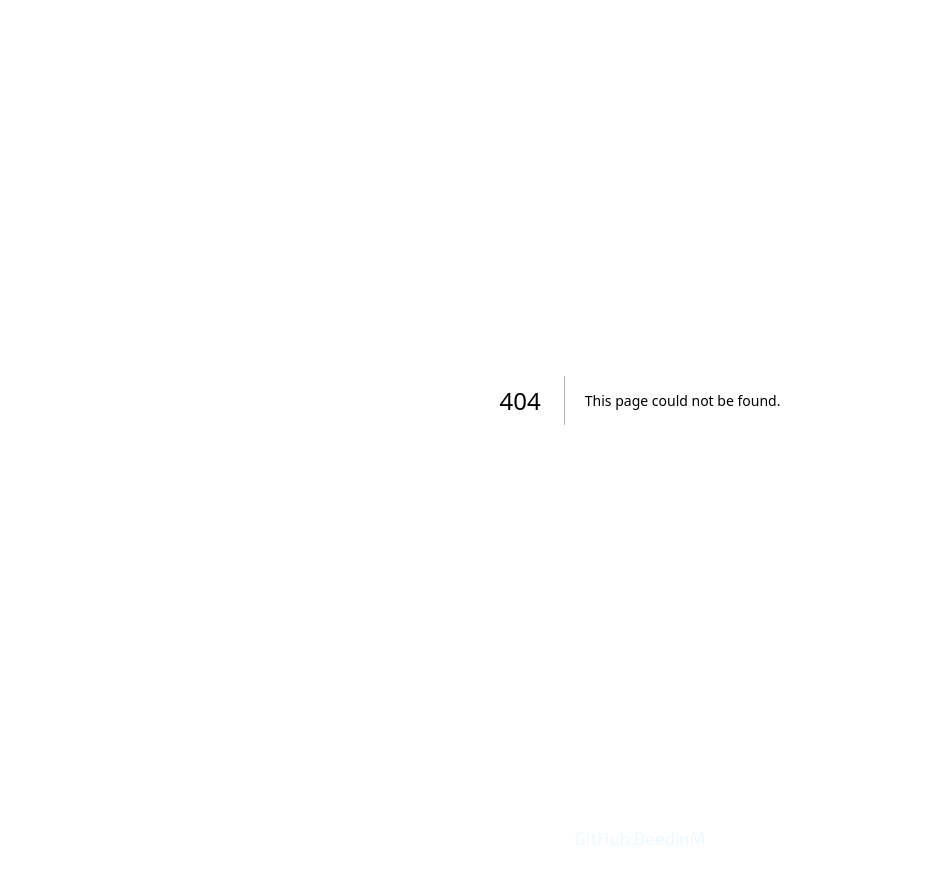
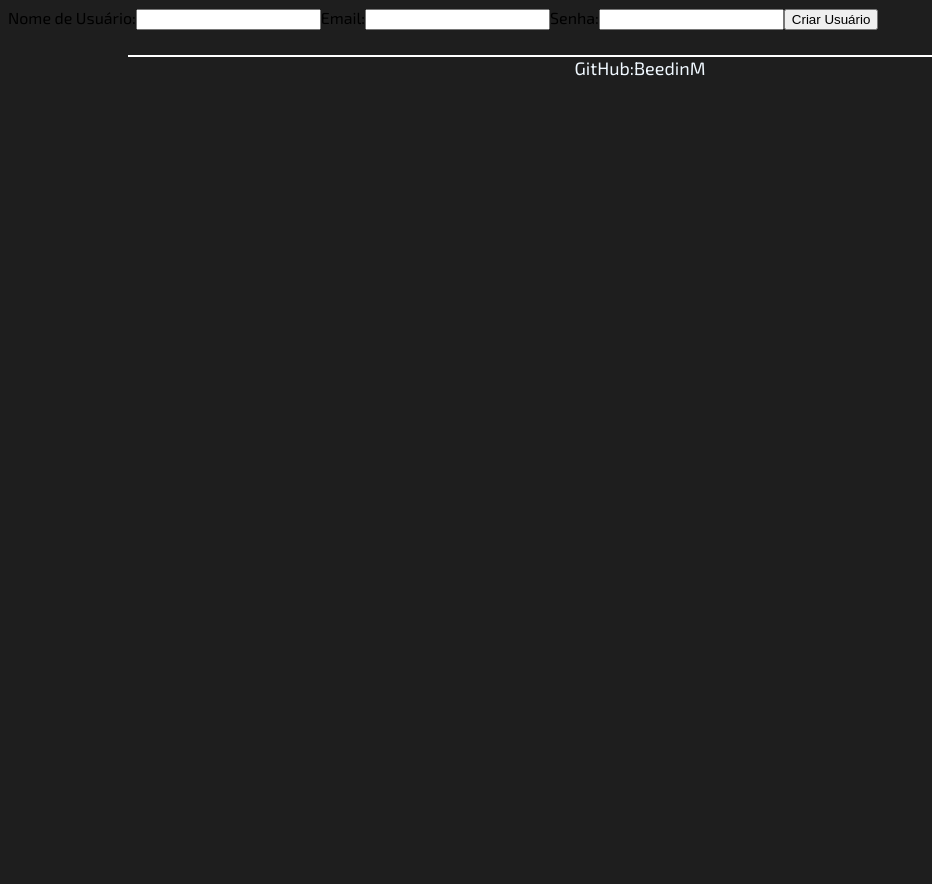
Before and after one commit to BeedinM/infinity-monkey, a Next.js app: page /criarUsuario in a window 1280 px wide. Before the commit this address had no page. Shown: the whole page, without its empty margins (0-932 px from the left). After the commit the page ends 800 px from the top, so only its background shows below. Built offline with nearby package versions, Linux system fonts and the light colour scheme.

Commit message:
add user create

```diff
--- /dev/null
+++ b/pages/api/usuarios.js
@@ -0,0 +1,24 @@
+import prisma from '../../lib/prisma.js';
+
+export default async function handler(req, res) {
+  if (req.method !== 'POST') {
+    return res.status(405).json({ message: 'Método não permitido' });
+  }
+
+  const { nomeUsuario, email, senha } = req.body;
+
+  try {
+    const novoUsuario = await prisma.usuario.create({
+      data: {
+        nomeUsuario,
+        email,
+        senha,
+        // Outros campos do usuário, se houver
+      },
+    });
+
+    return res.status(201).json(novoUsuario);
+  } catch (error) {
+    return res.status(500).json({ message: 'Erro ao criar usuário' });
+  }
+}
--- /dev/null
+++ b/pages/criarUsuario.js
@@ -0,0 +1,61 @@
+import { useState } from 'react';
+
+export default function CriarUsuario() {
+  const [nomeUsuario, setNomeUsuario] = useState('');
+  const [email, setEmail] = useState('');
+  const [senha, setSenha] = useState('');
+
+  const handleSubmit = async (e) => {
+    e.preventDefault();
+
+    try {
+      const response = await fetch('/api/usuarios', {
+        method: 'POST',
+        headers: {
+          'Content-Type': 'application/json',
+        },
+        body: JSON.stringify({ nomeUsuario, email, senha }),
+      });
+
+      if (response.status === 201) {
+        console.log('Usuário criado com sucesso!');
+
+      } else {
+        console.error('Erro ao criar usuário:', response.statusText);
+      }
+    } catch (error) {
+      console.error('Erro ao criar usuário:', error);
+    }
+  };
+
+
+  return (
+    <form onSubmit={handleSubmit}>
+      <label>
+        Nome de Usuário:
+        <input
+          type="text"
+          value={nomeUsuario}
+          onChange={(e) => setNomeUsuario(e.target.value)}
+        />
+      </label>
+      <label>
+        Email:
+        <input
+          type="email"
+          value={email}
+          onChange={(e) => setEmail(e.target.value)}
+        />
+      </label>
+      <label>
+        Senha:
+        <input
+          type="password"
+          value={senha}
+          onChange={(e) => setSenha(e.target.value)}
+        />
+      </label>
+      <button type="submit">Criar Usuário</button>
+    </form>
+  );
+}
```
